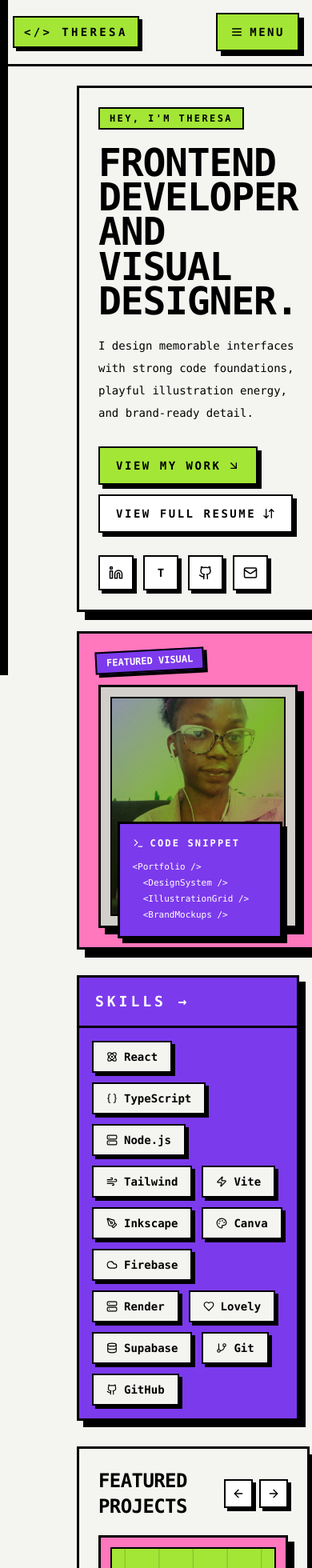
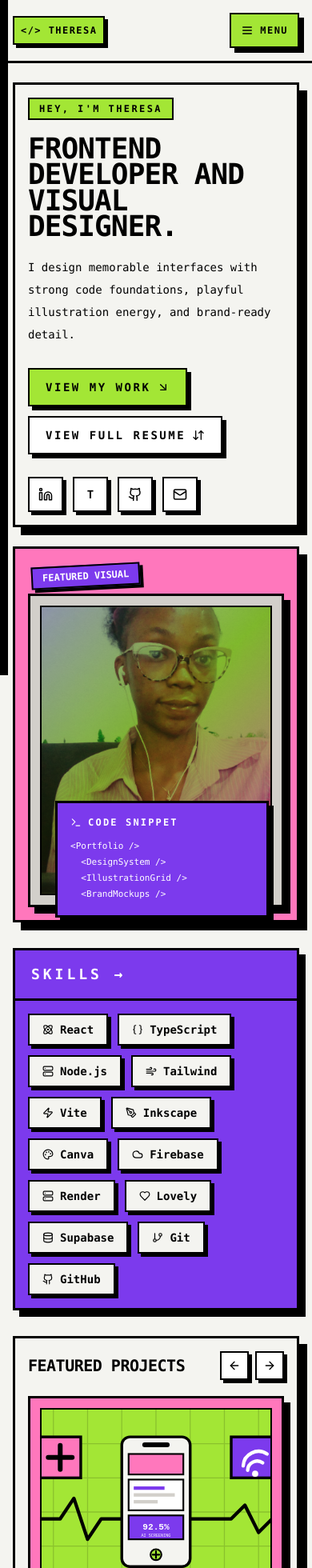
Before and after one commit to tesssie-tech/My-Portfolio-main, a React (Vite) app: page / in a window 390 px wide. Shown: the top 1960 px of the page at 80% size. Built offline with nearby package versions, Linux system fonts and the light colour scheme.

Commit message:
Improve mobile portfolio responsiveness

```diff
--- a/src/App.jsx
+++ b/src/App.jsx
@@ -132,8 +132,8 @@ export default function App() {
 
       <header className="sticky top-0 z-50 border-b-[3px] border-black bg-[#f4f4f0]">
         <div className="mx-auto flex max-w-7xl items-center justify-between gap-4 px-4 py-4 sm:px-6 lg:px-8">
-          <div className="flex items-center gap-3 border-2 border-black bg-[#A3E635] px-3 py-2 shadow-[4px_4px_0px_0px_rgba(0,0,0,1)]">
-            <span className="font-mono text-sm font-bold uppercase tracking-[0.24em]">&lt;/&gt; Theresa</span>
+          <div className="flex min-w-0 items-center gap-2 border-2 border-black bg-[#A3E635] px-2 py-2 shadow-[4px_4px_0px_0px_rgba(0,0,0,1)] sm:gap-3 sm:px-3">
+            <span className="min-w-0 truncate font-mono text-xs font-bold uppercase tracking-[0.12em] sm:text-sm sm:tracking-[0.24em]">&lt;/&gt; Theresa</span>
           </div>
 
           <nav className="hidden items-center gap-5 font-mono text-sm font-bold uppercase tracking-[0.22em] lg:flex">
@@ -154,7 +154,7 @@ export default function App() {
           <button
             type="button"
             onClick={() => setIsSideNavOpen((value) => !value)}
-            className="inline-flex items-center gap-2 border-2 border-black bg-[#A3E635] px-4 py-3 font-mono text-sm font-bold uppercase tracking-[0.18em] shadow-[6px_6px_0px_0px_rgba(0,0,0,1)] transition hover:-translate-y-0.5 hover:-translate-x-0.5 active:translate-x-1 active:translate-y-1 active:shadow-none lg:hidden"
+            className="inline-flex shrink-0 items-center gap-2 border-2 border-black bg-[#A3E635] px-3 py-3 font-mono text-xs font-bold uppercase tracking-[0.12em] shadow-[6px_6px_0px_0px_rgba(0,0,0,1)] transition hover:-translate-y-0.5 hover:-translate-x-0.5 active:translate-x-1 active:translate-y-1 active:shadow-none sm:px-4 sm:text-sm sm:tracking-[0.18em] lg:hidden"
             aria-expanded={isSideNavOpen}
             aria-controls="mobile-side-nav"
             aria-label={isSideNavOpen ? 'Close navigation' : 'Open navigation'}
@@ -209,7 +209,7 @@ export default function App() {
         </a>
       </aside>
 
-      <main className="mx-auto max-w-7xl space-y-8 px-4 py-6 pl-24 sm:px-6 sm:pl-28 md:pl-32 lg:px-8 lg:pl-8 lg:py-8">
+      <main className="mx-auto max-w-7xl space-y-8 px-4 py-6 sm:px-6 lg:px-8 lg:py-8">
         <motion.section
           initial="hidden"
           whileInView="visible"
@@ -217,11 +217,11 @@ export default function App() {
           variants={{ hidden: { opacity: 0, y: 20 }, visible: { opacity: 1, y: 0, transition: { duration: 0.8 } } }}
           className="grid gap-6 lg:grid-cols-[1.1fr_0.9fr]"
         >
-          <div className="border-[3px] border-black bg-[#f4f4f0] p-6 shadow-[10px_10px_0px_0px_rgba(0,0,0,1)] sm:p-8">
+          <div className="border-[3px] border-black bg-[#f4f4f0] p-4 shadow-[10px_10px_0px_0px_rgba(0,0,0,1)] sm:p-8">
             <span className="inline-flex border-2 border-black bg-[#A3E635] px-3 py-1 font-mono text-xs font-bold uppercase tracking-[0.2em]">
               Hey, I&apos;m Theresa
             </span>
-            <h1 className="mt-5 max-w-3xl font-mono text-5xl font-black uppercase leading-[0.9] tracking-tight sm:text-6xl lg:text-7xl">
+            <h1 className="mt-5 max-w-3xl font-mono text-4xl font-black uppercase leading-[0.9] tracking-tight sm:text-6xl lg:text-7xl">
               Frontend Developer and Visual Designer.
             </h1>
             <p className="mt-5 max-w-2xl font-mono text-sm leading-7 sm:text-base">
@@ -252,7 +252,7 @@ export default function App() {
             </div>
           </div>
 
-          <div className="relative border-[3px] border-black bg-[#FF77BC] p-6 shadow-[10px_10px_0px_0px_rgba(0,0,0,1)] sm:p-8">
+          <div className="relative border-[3px] border-black bg-[#FF77BC] p-4 shadow-[10px_10px_0px_0px_rgba(0,0,0,1)] sm:p-8">
             <div className="absolute left-5 top-5 -rotate-3 border-2 border-black bg-[#7C3AED] px-3 py-1 font-mono text-xs font-bold uppercase text-white shadow-[4px_4px_0px_0px_rgba(0,0,0,1)]">
               Featured Visual
             </div>
@@ -307,9 +307,9 @@ export default function App() {
           variants={{ hidden: { opacity: 0, y: 20 }, visible: { opacity: 1, y: 0, transition: { duration: 0.8 } } }}
           id="projects"
           className="grid gap-6 lg:grid-cols-[1.2fr_0.8fr]">
-          <div className="border-[3px] border-black bg-[#f4f4f0] p-6 shadow-[10px_10px_0px_0px_rgba(0,0,0,1)]">
-            <div className="mb-5 flex items-center justify-between gap-4">
-              <h2 className="font-mono text-2xl font-black uppercase tracking-tight sm:text-3xl">Featured Projects</h2>
+          <div className="border-[3px] border-black bg-[#f4f4f0] p-4 shadow-[10px_10px_0px_0px_rgba(0,0,0,1)] sm:p-6">
+            <div className="mb-5 flex flex-wrap items-center justify-between gap-4">
+              <h2 className="font-mono text-xl font-black uppercase tracking-tight sm:text-3xl">Featured Projects</h2>
               <div className="flex gap-2">
                 <button
                   type="button"
@@ -377,7 +377,7 @@ export default function App() {
             </div>
           </div>
 
-          <aside id="certifications" className="border-[3px] border-black bg-[#A3E635] p-6 shadow-[10px_10px_0px_0px_rgba(0,0,0,1)]">
+          <aside id="certifications" className="border-[3px] border-black bg-[#A3E635] p-4 shadow-[10px_10px_0px_0px_rgba(0,0,0,1)] sm:p-6">
             <h2 className="font-mono text-2xl font-black uppercase tracking-tight">Certifications</h2>
             <div className="mt-5 space-y-4">
               {certs.map((cert) => (
@@ -399,10 +399,10 @@ export default function App() {
         <motion.section
           initial="hidden"
           whileInView="visible"
-          viewport={{ once: true, amount: 0.2 }}
+          viewport={{ once: true, amount: 0.01 }}
           variants={{ hidden: { opacity: 0, y: 20 }, visible: { opacity: 1, y: 0, transition: { duration: 0.8 } } }}
           id="gallery"
-          className="border-[3px] border-black bg-[#f4f4f0] p-6 shadow-[10px_10px_0px_0px_rgba(0,0,0,1)]">
+          className="border-[3px] border-black bg-[#f4f4f0] p-4 shadow-[10px_10px_0px_0px_rgba(0,0,0,1)] sm:p-6">
           <h2 className="font-mono text-2xl font-black uppercase tracking-tight">Gallery</h2>
           <div className="mt-5">
             <PortfolioGrid projects={projectsData} onOpen={openProject} projectImageMap={projectImageMap} />
@@ -416,11 +416,11 @@ export default function App() {
           variants={{ hidden: { opacity: 0, y: 20 }, visible: { opacity: 1, y: 0, transition: { duration: 0.8 } } }}
           id="experience"
           className="grid gap-6 lg:grid-cols-[0.8fr_1.1fr_1fr]">
-          <div className="flex items-center justify-center border-[3px] border-black bg-[#FF77BC] p-6 text-center shadow-[10px_10px_0px_0px_rgba(0,0,0,1)]">
+          <div className="flex items-center justify-center border-[3px] border-black bg-[#FF77BC] p-4 text-center shadow-[10px_10px_0px_0px_rgba(0,0,0,1)] sm:p-6">
             <h2 className="font-mono text-2xl font-black uppercase tracking-tight text-black">Experience →</h2>
           </div>
 
-          <div className="border-[3px] border-black bg-[#f4f4f0] p-6 shadow-[10px_10px_0px_0px_rgba(0,0,0,1)]">
+          <div className="border-[3px] border-black bg-[#f4f4f0] p-4 shadow-[10px_10px_0px_0px_rgba(0,0,0,1)] sm:p-6">
             <div className="space-y-5">
               {timeline.map((item) => (
                 <div key={item.role} className="grid gap-3 border-b-2 border-black pb-5 last:border-b-0 last:pb-0 sm:grid-cols-[150px_1fr]">
@@ -439,17 +439,17 @@ export default function App() {
               href="https://docs.google.com/document/d/1JOooQl-ucNEzUb7gEOIo80N7-rpBWiXoOvKreULOj4w/edit?usp=sharing"
               target="_blank"
               rel="noopener noreferrer"
-              className="mt-6 inline-flex items-center gap-2 border-2 border-black bg-[#A3E635] px-4 py-3 font-mono text-sm font-black uppercase shadow-[5px_5px_0px_0px_rgba(0,0,0,1)] transition hover:-translate-y-0.5 hover:-translate-x-0.5 active:translate-x-1 active:translate-y-1 active:shadow-none"
-            >
-              View Full Resume <MoveRight size={16} />
+                className="mt-6 inline-flex w-full items-center justify-center gap-2 border-2 border-black bg-[#A3E635] px-4 py-3 text-center font-mono text-sm font-black uppercase shadow-[5px_5px_0px_0px_rgba(0,0,0,1)] transition hover:-translate-y-0.5 hover:-translate-x-0.5 active:translate-x-1 active:translate-y-1 active:shadow-none sm:w-fit"
+              >
+                  View Full Resume <MoveRight size={16} />
             </a>
           </div>
 
-          <div className="border-[3px] border-black bg-[#7C3AED] p-6 text-white shadow-[10px_10px_0px_0px_rgba(0,0,0,1)]">
+          <div className="border-[3px] border-black bg-[#7C3AED] p-4 text-white shadow-[10px_10px_0px_0px_rgba(0,0,0,1)] sm:p-6">
             <div className="flex items-center gap-3 font-mono text-xs font-black uppercase tracking-[0.25em]">
               <Star size={16} /> <span className="font-bold">Build something amazing together.</span>
             </div>
-            <h2 className="mt-5 max-w-md font-mono text-4xl font-black uppercase leading-[0.95] sm:text-5xl">
+            <h2 className="mt-5 max-w-md font-mono text-3xl font-black uppercase leading-[0.95] sm:text-5xl">
               Let&apos;s build something amazing together.
             </h2>
             <a
@@ -475,7 +475,7 @@ export default function App() {
           viewport={{ once: true, amount: 0.2 }}
           variants={{ hidden: { opacity: 0, y: 20 }, visible: { opacity: 1, y: 0, transition: { duration: 0.8 } } }}
           id="contact"
-          className="border-[3px] border-black bg-[#f4f4f0] p-6 shadow-[10px_10px_0px_0px_rgba(0,0,0,1)]"
+          className="border-[3px] border-black bg-[#f4f4f0] p-4 shadow-[10px_10px_0px_0px_rgba(0,0,0,1)] sm:p-6"
         >
           <h2 className="font-mono text-2xl font-black uppercase tracking-tight">Get In Touch</h2>
           <p className="mt-2 max-w-2xl font-mono text-sm leading-7">
--- a/src/index.css
+++ b/src/index.css
@@ -1,3 +1,19 @@
 @tailwind base;
 @tailwind components;
 @tailwind utilities;
+
+html {
+	scroll-behavior: smooth;
+}
+
+body {
+	min-width: 320px;
+	overflow-x: hidden;
+}
+
+@media (max-width: 380px) {
+	button,
+	a {
+		overflow-wrap: anywhere;
+	}
+}
```
Also changed, not shown: src/components/portfolio/ProjectModal.jsx (+76 -25 lines), 4 other files (tests, documents, lock files or other folders).
